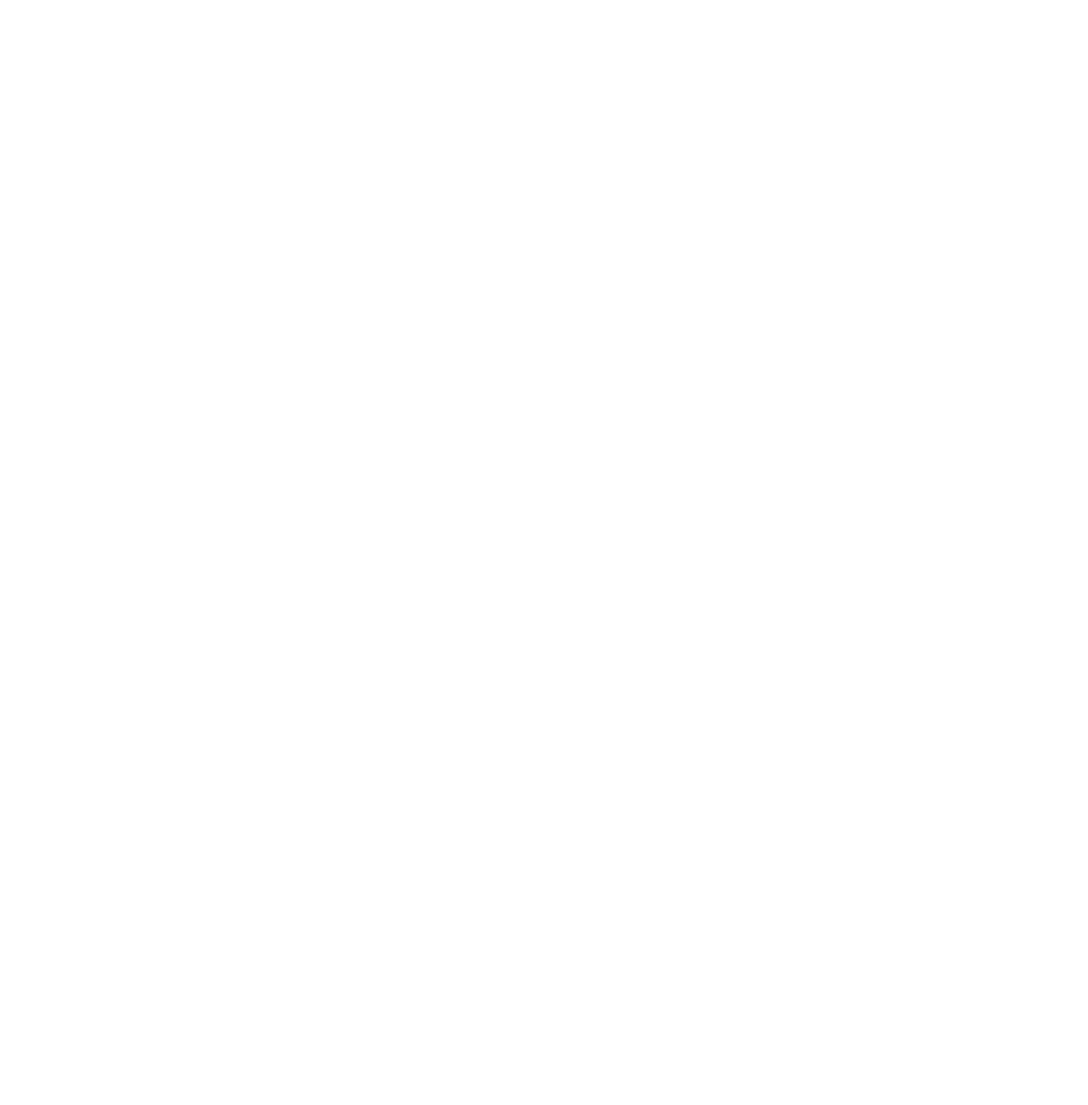
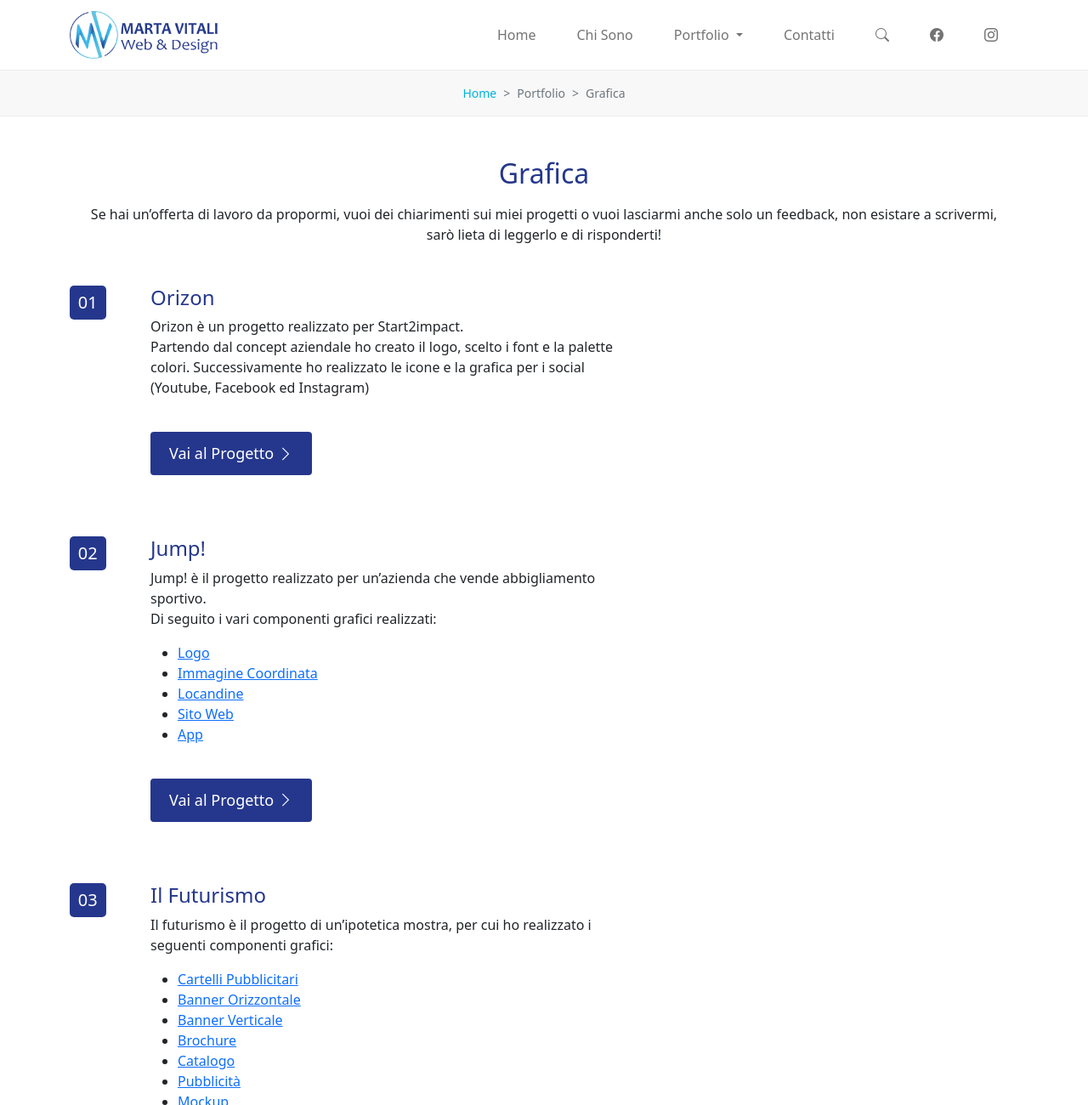
Before and after one commit to Martz99/portfolio, a plain HTML site: page portfolio/grafica/index.html in a window 1280 px wide. Shown: the top 1300 px of the page at 85% size. Before the commit the page ends 800 px from the top, so only its background shows below. Drawn offline with nearby package versions, Linux system fonts and the light colour scheme.

Commit message:
setting up the "graphic portfolio" page

```diff
--- a/assets/scss/_pages.scss
+++ b/assets/scss/_pages.scss
@@ -12,6 +12,38 @@ h6 {
   color: $primary_color;
 }
 
+nav.breadcrumb-nav {
+    margin-top: 83.25px;
+    background-color: #f8f8f8;
+    border-bottom: 1px solid #e9ecef;
+}
+
+.breadcrumb {
+    display: flex;
+    flex-wrap: nowrap;
+    padding: 0 0;
+    padding-top: 1rem !important;
+    padding-bottom: 1rem !important;
+    margin-bottom: 0px !important;
+    list-style: none;
+    text-align: center;
+    justify-content: center;
+    align-items: center;
+    font-size: 14px;
+}
+
+.breadcrumb a {
+  text-decoration: none !important;
+  color: $secondary_color !important;
+}
+
+.breadcrumb a:hover {
+  text-decoration: underline !important;
+}
+
+
+
+/*------ HOME ------*/
 
 .main {
   background: url(../img/home/Rocket.gif) no-repeat;
@@ -496,34 +528,7 @@ h4.card-text {
 
 
 /*------ CONTACT ------*/
-nav.breadcrumb-nav {
-    margin-top: 83.25px;
-    background-color: #f8f8f8;
-    border-bottom: 1px solid #e9ecef;
-}
 
-.breadcrumb {
-    display: flex;
-    flex-wrap: nowrap;
-    padding: 0 0;
-    padding-top: 1rem !important;
-    padding-bottom: 1rem !important;
-    margin-bottom: 0px !important;
-    list-style: none;
-    text-align: center;
-    justify-content: center;
-    align-items: center;
-    font-size: 14px;
-}
-
-.breadcrumb a {
-  text-decoration: none !important;
-  color: $secondary_color !important;
-}
-
-.breadcrumb a:hover {
-  text-decoration: underline !important;
-}
 .contact h2 {
   text-align: center;
   margin-top: 20px;
@@ -611,6 +616,47 @@ img.rounded.mx-auto.d-block.profile {
   text-align: center !important;
 }
 
+/*------ GRAPHIC PORTFOLIO ------*/
+
+.graphic h2 {
+  text-align: center !important;
+  margin-top: 20px !important;
+}
+
+
+.number {
+    display: flex;
+    width: 60%;
+    margin-right: 0px;
+    background-color: #25378c;
+    color: #FFFFFF;
+    font-weight: 600;
+    text-align: center;
+    border-radius: 5px;
+    align-items: center;
+    flex-direction: column;
+}
+
+.number h5 {
+  margin: 0.5rem !important;
+  color: #FFFFFF;
+}
+
+.graphic h1 {
+  text-align: center;
+  margin-top: 20px;
+}
+
+
+
+
+
+
+
+
+
+
+
 @include media-breakpoint-up(lg) {
   .main,
   .skills,
--- a/portfolio/grafica/index.html
+++ b/portfolio/grafica/index.html
@@ -0,0 +1,176 @@
+<!DOCTYPE html>
+<html lang="en">
+<head>
+  <meta charset="UTF-8">
+  <meta name="viewport" content="width=device-width, initial-scale=1.0">
+  <meta http-equiv="X-UA-Compatible" content="ie=edge">
+  <link rel="stylesheet" href="../../assets/scss/main.min.css">
+  <!-- Bootstrap CSS -->
+     <link href="https://cdn.jsdelivr.net/npm/bootstrap@5.1.3/dist/css/bootstrap.min.css" rel="stylesheet" integrity="sha384-1BmE4kWBq78iYhFldvKuhfTAU6auU8tT94WrHftjDbrCEXSU1oBoqyl2QvZ6jIW3" crossorigin="anonymous">
+  <!--Icon Bootstrap-->
+    <link rel="stylesheet" href="https://cdn.jsdelivr.net/npm/bootstrap-icons@1.8.1/font/bootstrap-icons.css">
+
+     <title>Portfolio</title>
+   </head>
+<body>
+
+  <!--navbar-->
+  <nav class="navbar navbar-light navbar-expand-lg bg-light fixed-top">
+    <div class="container">
+     <a class="navbar-brand" href="../../index.html">
+       <img src="../../assets/img/header/logo.png" alt="marta vitali graphic & web designer" width="175" height="auto">
+     </a>
+    <button class="navbar-toggler" type="button" data-bs-toggle="offcanvas" data-bs-target="#navbarOffcanvasLg" aria-controls="navbarOffcanvasLg">
+      <span class="navbar-toggler-icon"></span>
+    </button>
+    <div class="offcanvas offcanvas-end" tabindex="-1" id="navbarOffcanvasLg" aria-labelledby="navbarOffcanvasLgLabel">
+      <ul class="navbar-nav">
+        <li class="nav-item">
+          <a class="nav-link" href="../../index.html">Home</a>
+        </li>
+        <li class="nav-item">
+          <a class="nav-link" href="../../chi-sono.html">Chi Sono</a>
+        </li>
+        <li class="nav-item dropdown">
+          <a class="nav-link dropdown-toggle" href="#" id="navbarDropdownMenuLink" role="button" data-bs-toggle="dropdown" aria-expanded="false">
+            Portfolio
+          </a>
+          <ul class="dropdown-menu shadow-sm" aria-labelledby="navbarDropdownMenuLink">
+            <li><a class="dropdown-item" href="portfolio/grafica/index.html">Grafica</a></li>
+            <li><a class="dropdown-item" href="#">Web Design</a></li>
+          </ul>
+        </li>
+        <li class="nav-item">
+          <a class="nav-link" href="../../contatti.html">Contatti</a>
+        </li>
+        <li class="nav-item">
+          <a class="nav-link" href="#">
+            <i class="bi bi-search"></i>
+          </a>
+        </li>
+        <li class="nav-item">
+          <a class="nav-link" href="https://www.facebook.com/marta.vitali.5" target="_blank">
+            <i class="bi bi-facebook"></i>
+          </a>
+        </li>
+        <li class="nav-item">
+          <a class="nav-link" href="https://www.instagram.com/martavitali_99/?hl=it" target="_blank">
+            <i class="bi bi-instagram"></i>
+          </a>
+        </li>
+      </ul>
+    </div>
+  </div>
+</nav>
+
+
+<!-- Breadcrumb -->
+
+<nav class="breadcrumb-nav"style="--bs-breadcrumb-divider: '>';" aria-label="breadcrumb">
+  <div class="container">
+    <ol class="breadcrumb">
+      <li class="breadcrumb-item"><a href="index.html">Home</a></li>
+      <li class="breadcrumb-item" style="color: #6c757d;">Portfolio</li>
+      <li class="breadcrumb-item active" aria-current="page">Grafica</li>
+    </ol>
+  </div>
+</nav>
+
+
+<!-- Graphic Portfolio -->
+
+<section class="graphic my-5">
+  <div class="container">
+    <h2 class"my-5">Grafica</h2>
+      <p class="py-2 "style="text-align:center;">Se hai un’offerta di lavoro da propormi, vuoi dei chiarimenti sui miei progetti o vuoi lasciarmi anche solo un feedback, non esistare a scrivermi,<br/> sarò lieta di leggerlo e di risponderti!</p>
+    <div class="row py-4">
+      <div class="col-12 col-md-1">
+        <div class="number">
+          <h5>01</h5>
+        </div>
+      </div>
+      <div class="col-12 col-md-6">
+        <div class="project">
+          <h4>Orizon</h4>
+          <p>Orizon è un progetto realizzato per Start2impact.<br/>
+             Partendo dal concept aziendale ho creato il logo, scelto i font e la palette colori. Successivamente ho realizzato le icone e la grafica per i social (Youtube, Facebook ed Instagram)
+          </p>
+          <button type="button" value="recensione" class="bt1 rounded my-4 me-4">Vai al Progetto
+              <i class="bi bi-chevron-right"></i>
+          </button>
+        </div>
+      </div>
+    </div>
+
+    <div class="row py-4">
+      <div class="col-12 col-md-1">
+        <div class="number">
+          <h5>02</h5>
+        </div>
+      </div>
+      <div class="col-12 col-md-6">
+        <div class="project">
+          <h4>Jump!</h4>
+          <p>Jump! è il progetto realizzato per un’azienda che vende abbigliamento sportivo.<br/>
+             Di seguito i vari componenti grafici realizzati:
+          </p>
+          <ul>
+            <li class="project-link"><a href="">Logo</a></li>
+            <li class="project-link"><a href="">Immagine Coordinata</a></li>
+            <li class="project-link"><a href="">Locandine</a></li>
+            <li class="project-link"><a href="">Sito Web</a></li>
+            <li class="project-link"><a href="">App</a></li>
+          </ul>
+          <button type="button" value="recensione" class="bt1 rounded my-4 me-4">Vai al Progetto
+              <i class="bi bi-chevron-right"></i>
+          </button>
+        </div>
+      </div>
+    </div>
+
+    <div class="row py-4">
+      <div class="col-12 col-md-1">
+        <div class="number">
+          <h5>03</h5>
+        </div>
+      </div>
+      <div class="col-12 col-md-6">
+        <div class="project">
+          <h4>Il Futurismo</h4>
+          <p>Il futurismo è il progetto di un’ipotetica mostra, per cui ho realizzato i seguenti componenti grafici:
+          </p>
+          <ul>
+            <li class="project-link"><a href="">Cartelli Pubblicitari</a></li>
+            <li class="project-link"><a href="">Banner Orizzontale</a></li>
+            <li class="project-link"><a href="">Banner Verticale</a></li>
+            <li class="project-link"><a href="">Brochure</a></li>
+            <li class="project-link"><a href="">Catalogo</a></li>
+            <li class="project-link"><a href="">Pubblicità</a></li>
+            <li class="project-link"><a href="">Mockup</a></li>
+          </ul>
+          <button type="button" value="recensione" class="bt1 rounded my-4 me-4">Vai al Progetto
+              <i class="bi bi-chevron-right"></i>
+          </button>
+        </div>
+      </div>
+    </div>
+
+
+
+
+
+  </div>
+</section>
+
+
+<!-- Option 1: Bootstrap Bundle with Popper -->
+  <script src="https://cdn.jsdelivr.net/npm/bootstrap@5.1.3/dist/js/bootstrap.bundle.min.js" integrity="sha384-ka7Sk0Gln4gmtz2MlQnikT1wXgYsOg+OMhuP+IlRH9sENBO0LRn5q+8nbTov4+1p" crossorigin="anonymous"></script>
+</body>
+
+
+<footer class="py-3 mt-4 bg-dark">
+  <p class="text-center text-muted">&copy; Marta Vitali - Web & Design 2022. Tutti i diritti riservati.</p>
+</footer>
+
+
+</html>
```
Also changed, not shown: chi-sono.html (+2 -2 lines), contatti.html (+2 -2 lines), index.html (+1 -1 lines), assets/scss/main.min.css.
